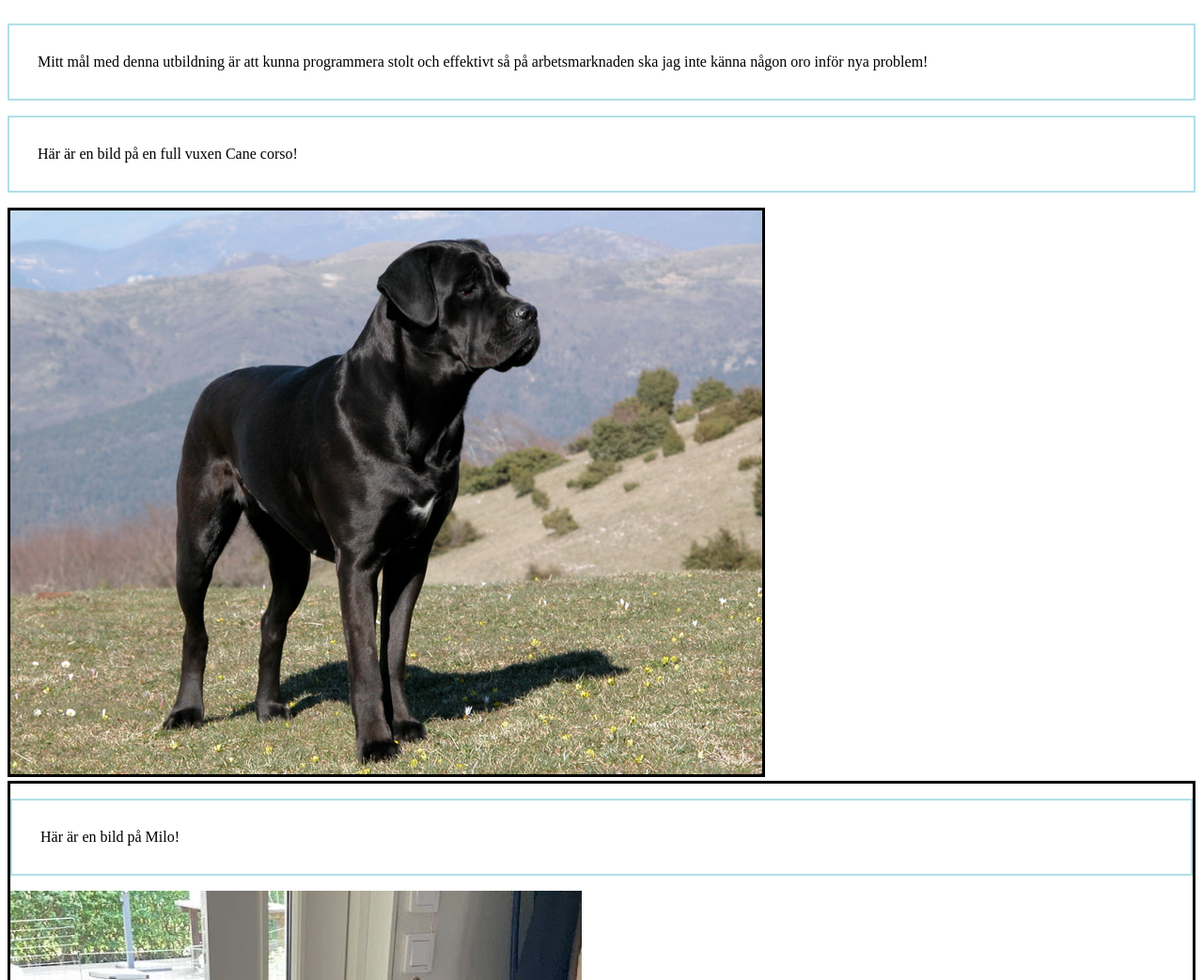
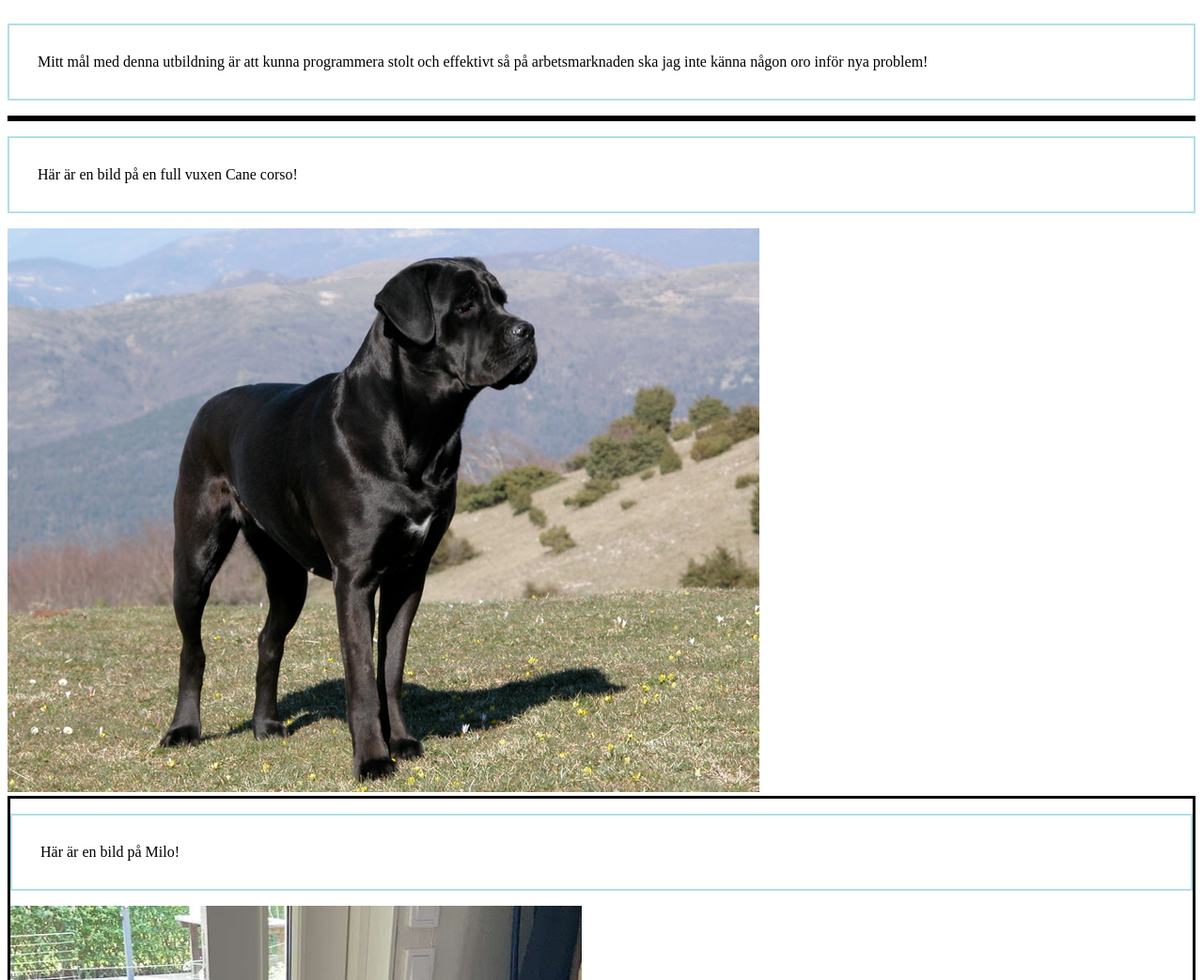
Before and after one commit to elliotabrahamsson/Om-mig, a plain HTML site: page index.html in a window 1280 px wide. Shown: the part 340-1383 px from the top of the page at 94% size. Drawn offline with Linux system fonts and the light colour scheme.

Commit message:
another test

```diff
--- a/index.html
+++ b/index.html
@@ -23,7 +23,7 @@
     </div>
     <div class="dog"></div>
     <p> Här är en bild på en full vuxen Cane corso!</p>
-    <img class="stor_hund" src="stor hund.png">
+    <img src="stor hund.png">
     </div>
     <div class="milo">
     <p> Här är en bild på Milo!</p>
--- a/style.css
+++ b/style.css
@@ -12,7 +12,7 @@ p {
     border: 3px solid #000000;
 }
 
-.stor_hund{
+.dog{
 
     border:3px solid #000000
 }
```
